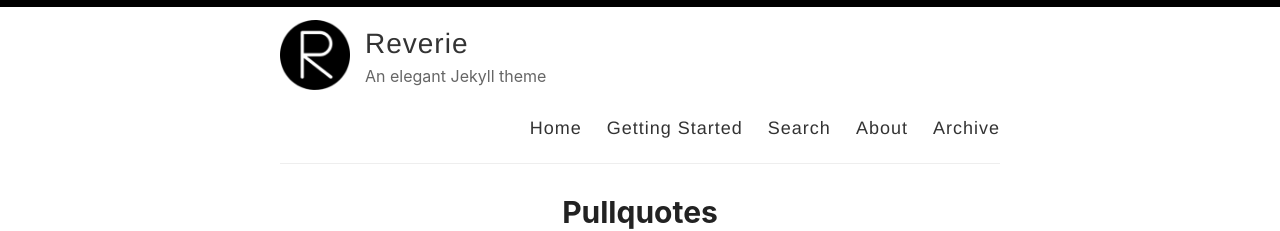
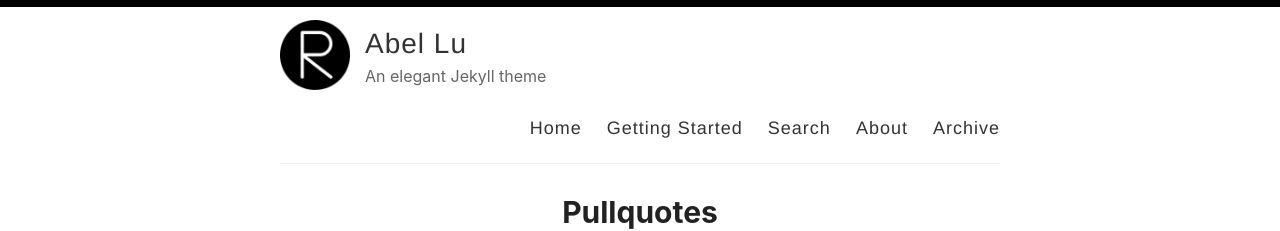
Before and after one commit to azn-abel/azn-abel.github.io, a Jekyll site: the page built from index.html, in a window 1280 px wide and 900 px high. Shown: the top 231 px of the window. Built offline with Jekyll 4.4.1, drawn with Linux system fonts in a browser that asks for light colours; the list of posts is cut into pages by our own code.

Commit message:
Update _config.yml

```diff
--- a/_config.yml
+++ b/_config.yml
@@ -3,7 +3,7 @@
 #
 
 # Name of your site (displayed in the header)
-name: Reverie
+name: Abel Lu
 
 # Name of the author
 author: Amit Merchant
```
